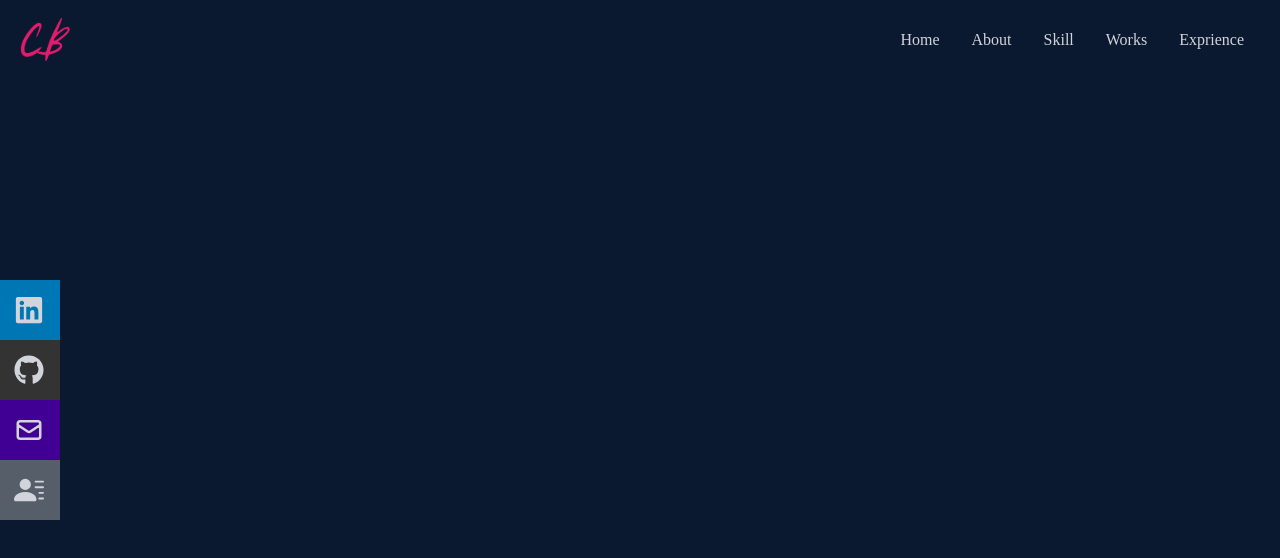
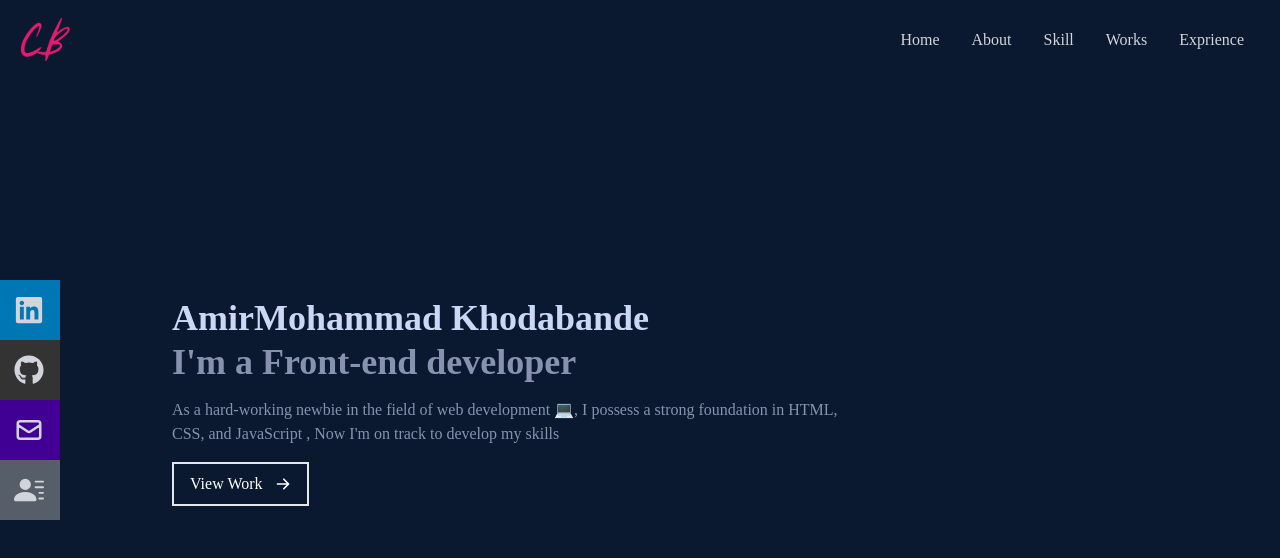
Before and after one commit to ikhodabande/portfolio-with-tailwand, a React (Create React App) app: page / in a window 1280 px wide. Shown: the top 558 px of the page. Built offline with nearby package versions, Linux system fonts and the light colour scheme.

Commit message:
adding style fot home

```diff
--- a/src/components/Home.jsx
+++ b/src/components/Home.jsx
@@ -1,8 +1,22 @@
 import React from 'react';
+import { HiArrowRight } from 'react-icons/hi';
 
 const Home = () => {
   return (
     <div className='w-full h-screen bg-[#0a192f]'>
+      <div className='max-w-[1000px] mx-auto px-8 flex flex-col justify-center h-full '>
+        <h1 className='text-4xl sm:7xl font-bold text-[#ccd6f6] my-1'>AmirMohammad Khodabande</h1>
+        <h2 className='text-4xl sm:7xl font-bold text-[#8892b0]'>I'm a Front-end developer</h2>
+        <p className='text-[#8892b0] py-4 max-w-[700px]'>As a hard-working newbie in the field of web development 💻, I possess a strong foundation in HTML, CSS, and JavaScript , Now I'm on track to develop my skills</p>
+
+      <div>
+      <button className='text-white group border-2 px-4 py-2 flex justify-center items-center hover:bg-pink-600 hover:border-pink-600'>View Work
+          <span className='group-hover:translate-X-90' >
+            <HiArrowRight className='ml-3'/>
+          </span>
+        </button>
+      </div>
+      </div>
 
     </div>
   )
```
